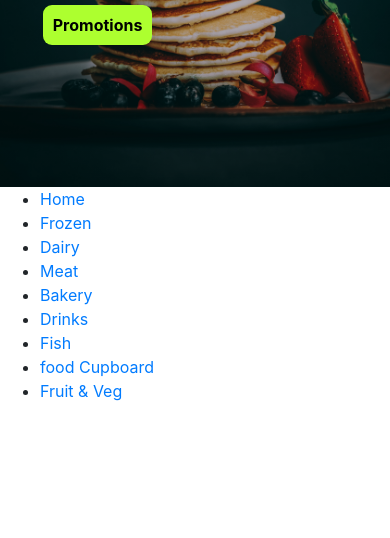
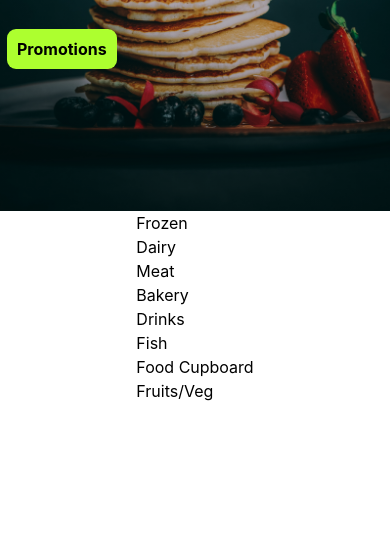
Before and after one commit to EduardGobjila/TastyEuropeanFood, a plain HTML site: page index.html in a window 390 px wide. Shown: the part 306-844 px from the top of the page. Drawn offline with nearby package versions, Linux system fonts and the light colour scheme.

Commit message:
made the listings responsive + changed teh styling in navbar

```diff
--- a/index.html
+++ b/index.html
@@ -13,6 +13,7 @@
   <title>Tasty European Food</title>
 </head>
 <header>
+  <div class="header">
     <nav class="navbar navbar-expand-lg navbar-light bg-light">
       <a class="navbar-brand" href="#"><i class="fa-solid fa-shop"></i></a>
       <button class="navbar-toggler" type="button" data-toggle="collapse" data-target="#navbarNav" aria-controls="navbarNav" aria-expanded="false" aria-label="Toggle navigation">
@@ -42,49 +43,24 @@
         <p>
           A Eastern European Grocery Shop for everyone
         </p>
-    </div>
-
         <div class="button">
           <a id="promoitons" href="#">Promotions</a>
         </div>
       </div>
-    <ul>
-      <li>
-        <a href="/index.html">Home</a>
-      </li>
 
-      <li>
-        <a href="#">Frozen</a>
-      </li>
+    </div>
 
-      <li>
-        <a href="#">Dairy</a>
-      </li>
-
-      <li>
-        <a href="#">Meat</a>
-      </li>
-
-      <li>
-        <a href="#">Bakery</a>
-      </li>
-
-      <li>
-        <a href="#">Drinks</a>
-      </li>
-
-      <li>
-        <a href="#">Fish</a>
-      </li>
-
-      <li>
-        <a href="#">food Cupboard</a>
-      </li>
-
-      <li>
-        <a href="#">Fruit & Veg</a>
-      </li>
-    </ul>
+    <div class="category">
+      <a class="item" href="#">Frozen</a>
+      <a class="item" href="#">Dairy</a>
+      <a class="item" href="#">Meat</a>
+      <a class="item" href="#">Bakery</a>
+      <a class="item" href="#">Drinks</a>
+      <a class="item" href="#">Fish</a>
+      <a class="item" href="#">Food Cupboard</a>
+      <a class="item" href="#">Fruits/Veg</a>
+  </div>
+  </div> <!-- end of header div -->
 </header>
 <body>
 
--- a/style/home.css
+++ b/style/home.css
@@ -1,4 +1,6 @@
-
+.header {
+  width: 100%;
+}
 .banner {
   background-size: cover;
   background-position: center;
@@ -25,14 +27,30 @@
   margin: 0 auto;
 }
 .button {
-  width: 75%;
-  margin: 0 auto;
+  margin-top: 40px;
 }
 
+li {
+  list-style: none;
+}
 
+.item {
+  color: black;
+  text-decoration: none;
+}
+.category {
+  height: 100px;
+  width: 98%;
+  margin: 0 auto;
+  display: grid;
+  grid-row: auto;
+  justify-content: center;
+  align-items: center;
+}
 
-#matryoshka {
-  width: 100%;
-  box-sizing: border-box;
-  border: 1px solid red;
+@media screen and (min-width: 650px) {
+  .category {
+    display: flex;
+    justify-content: space-around;
+  }
 }
--- a/style/nav.css
+++ b/style/nav.css
@@ -5,6 +5,7 @@
 }
 
 #navbarNav {
+  /* justify-content: space-between; */
  justify-content: center;
 }
 
```
Lines whose indentation alone changed are shown as unchanged.
